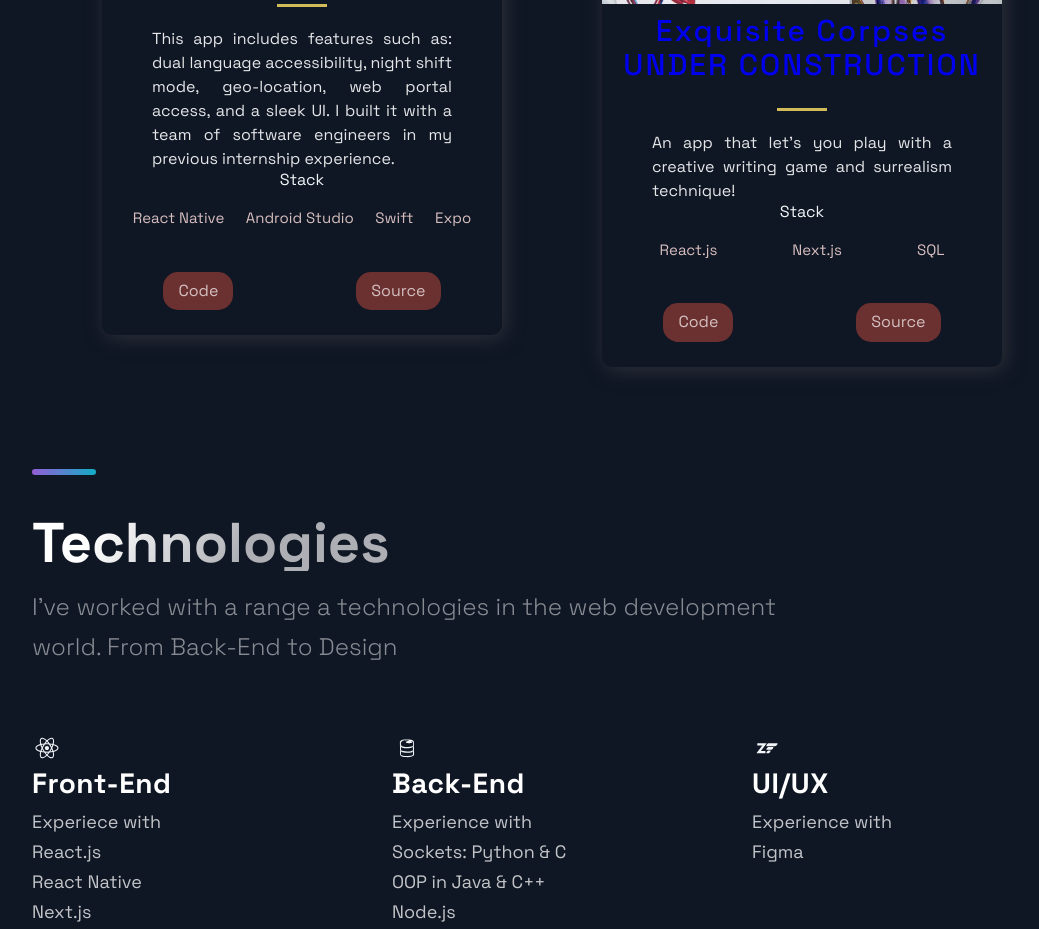
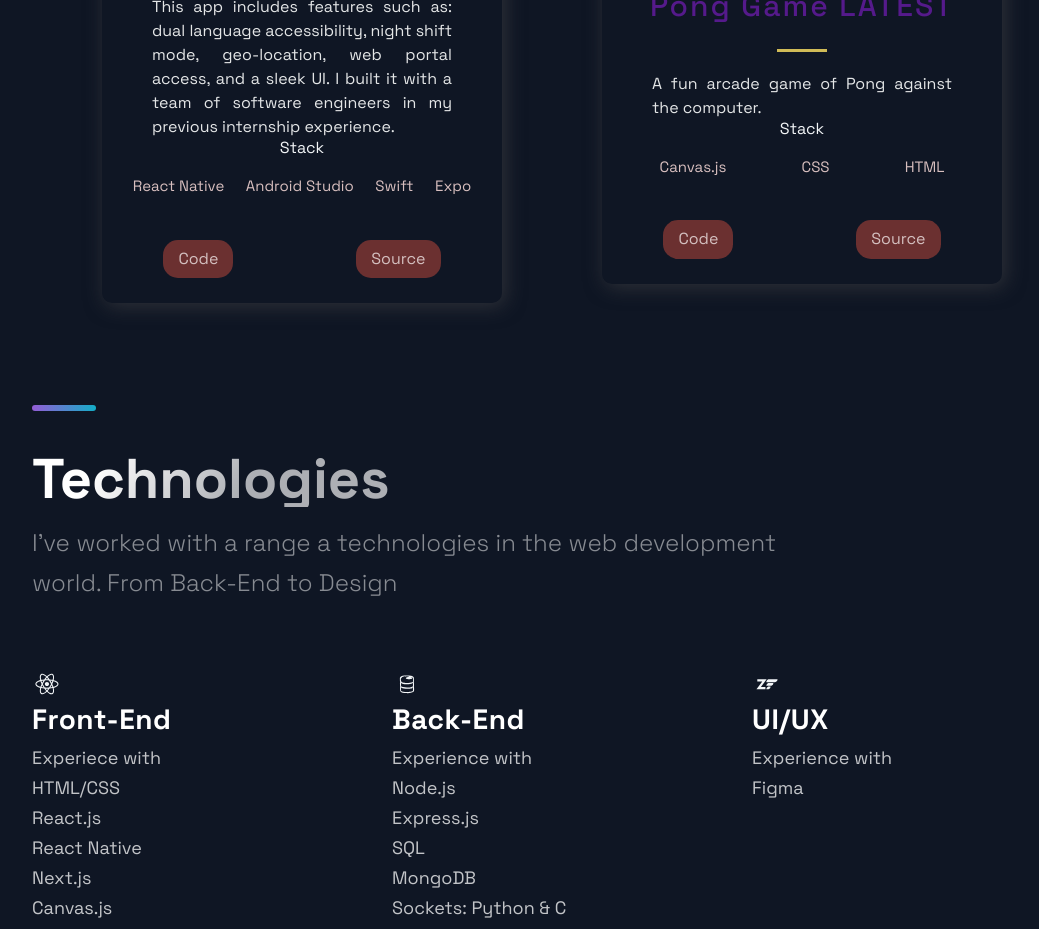
Before and after one commit to guitartist42/portfolio-website, a Next.js app: page / in a window 1280 px wide. Shown: the part 1280-2209 px from the top of the page, without its empty margins (88-1127 px from the left). Built offline with nearby package versions, Linux system fonts and the light colour scheme.

Commit message:
2022 changes

```diff
--- a/src/components/Footer/Footer.js
+++ b/src/components/Footer/Footer.js
@@ -10,7 +10,7 @@
       <LinkList>
         <LinkColumn>
           <LinkTitle>Call</LinkTitle>
-          <LinkItem href="tel:956-240-5480">(956) 240-54802</LinkItem>
+          <LinkItem href="tel:956-240-5480">(956) 240-5480</LinkItem>
         </LinkColumn>
         <LinkColumn>
           <LinkTitle>Email</LinkTitle>
--- a/src/components/Technologies/Technologies.js
+++ b/src/components/Technologies/Technologies.js
@@ -20,9 +20,13 @@
           <ListTitle>Front-End</ListTitle>
           <ListParagraph>
             Experiece with <br />
+            HTML/CSS <br />
             React.js <br />
             React Native <br />
-            Next.js
+            Next.js <br />
+            Canvas.js <br />
+            Redux <br />
+            jQuery
           </ListParagraph>
         </ListContainer>
       </ListItem>
@@ -34,10 +38,11 @@
           <ListTitle>Back-End</ListTitle>
           <ListParagraph>
             Experience with <br />
-            Sockets: Python & C <br />
-            OOP in Java & C++ <br />
             Node.js <br />
-            SQL
+            Express.js <br />
+            SQL <br />
+            MongoDB <br />
+            Sockets: Python & C
           </ListParagraph>
         </ListContainer>
       </ListItem>
--- a/src/constants/constants.js
+++ b/src/constants/constants.js
@@ -10,16 +10,24 @@
     visit: 'https://github.com/choojoe/dod-4th-medical-team',
     id: 0,
   },
+  // {
+  //   title: <Link href="/ExquisiteCorpses"> Exquisite Corpses UNDER CONSTRUCTION </Link>,
+  //   description: "An app that let's you play with a creative writing game and surrealism technique!",
+  //     image: '/images/exquisite corpse.jpg',
+  //     tags: ['React.js', 'Next.js', 'SQL'],
+  //   source: '',
+  //   visit: 'https://github.com/guitartist42',
+  //   id: 1,
+  // },
   {
-    title: <Link href="/ExquisiteCorpses"> Exquisite Corpses UNDER CONSTRUCTION </Link>,
-    description: "An app that let's you play with a creative writing game and surrealism technique!",
-      image: '/images/exquisite corpse.jpg',
-      tags: ['React.js', 'Next.js', 'SQL'],
-    source: '',
-    visit: 'https://github.com/guitartist42',
+    title:<Link href = ""> Pong Game LATEST</Link>,
+    description: "A fun arcade game of Pong against the computer.",
+      image:'/images/pongPic.png',
+      tags: ['Canvas.js', 'CSS', 'HTML'],
+    source: 'https://guitartist42.github.io/Pong-Game/',
+    visit: 'https://github.com/guitartist42/Pong-Game',
     id: 1,
   },
-
 ];
 
 export const TimeLineData = [
--- a/src/tools/RandomWord.js
+++ b/src/tools/RandomWord.js
@@ -16,10 +16,11 @@
 
     const [el] = await page.$x('//*[@id="result"]/li/div/span');
     const src = await el.getProperty('src');
+    const srcTxt = await src.jsonValue().innerText();
 
-    console.log({el});
+    console.log({srcTxt});
 
-    browser.close();
+    await browser.close();
 }
 adjective('https://randomwordgenerator.com/adjective.php');
 
```
Also changed, not shown: public/images/pongPic.png (added).
